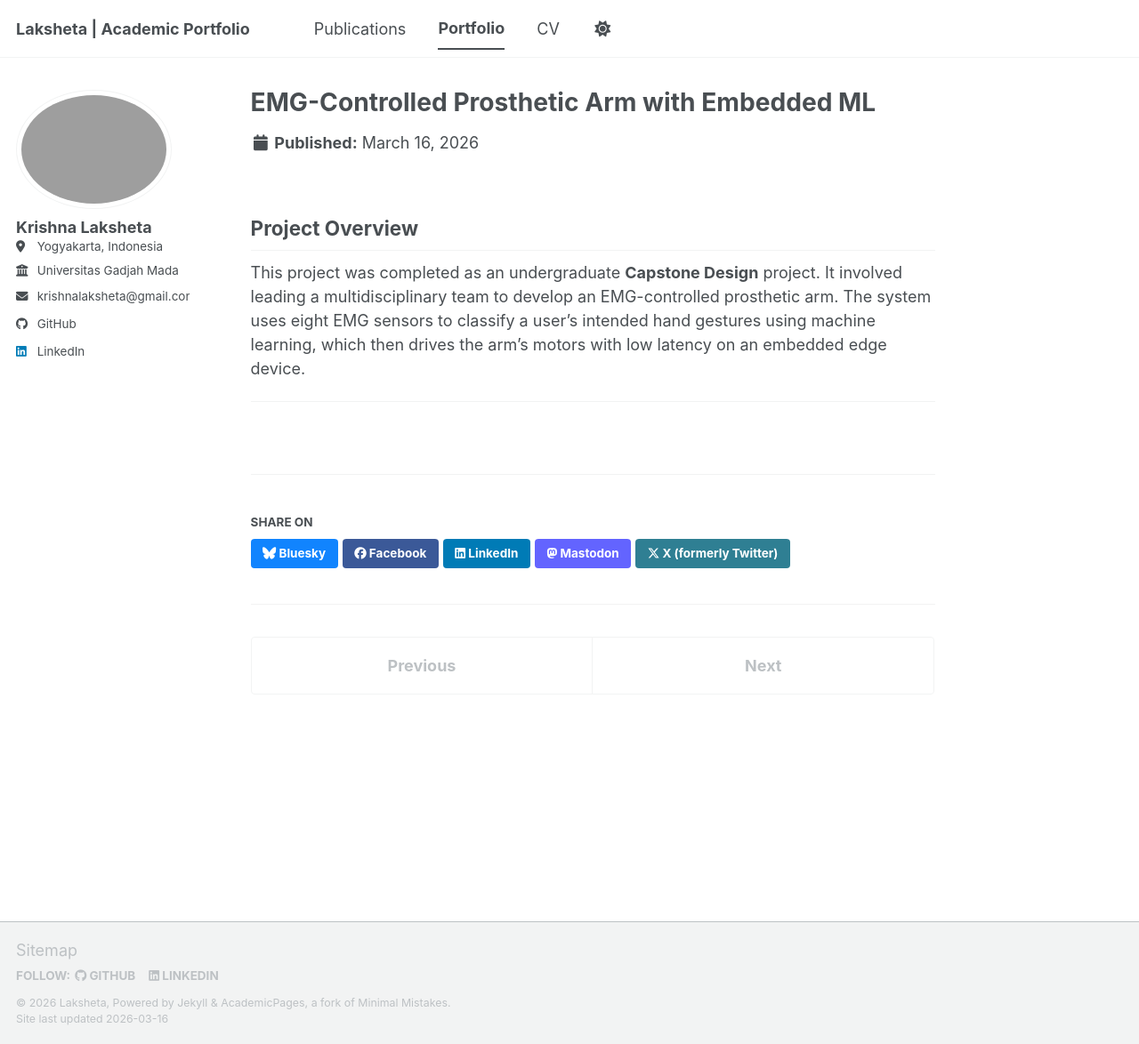
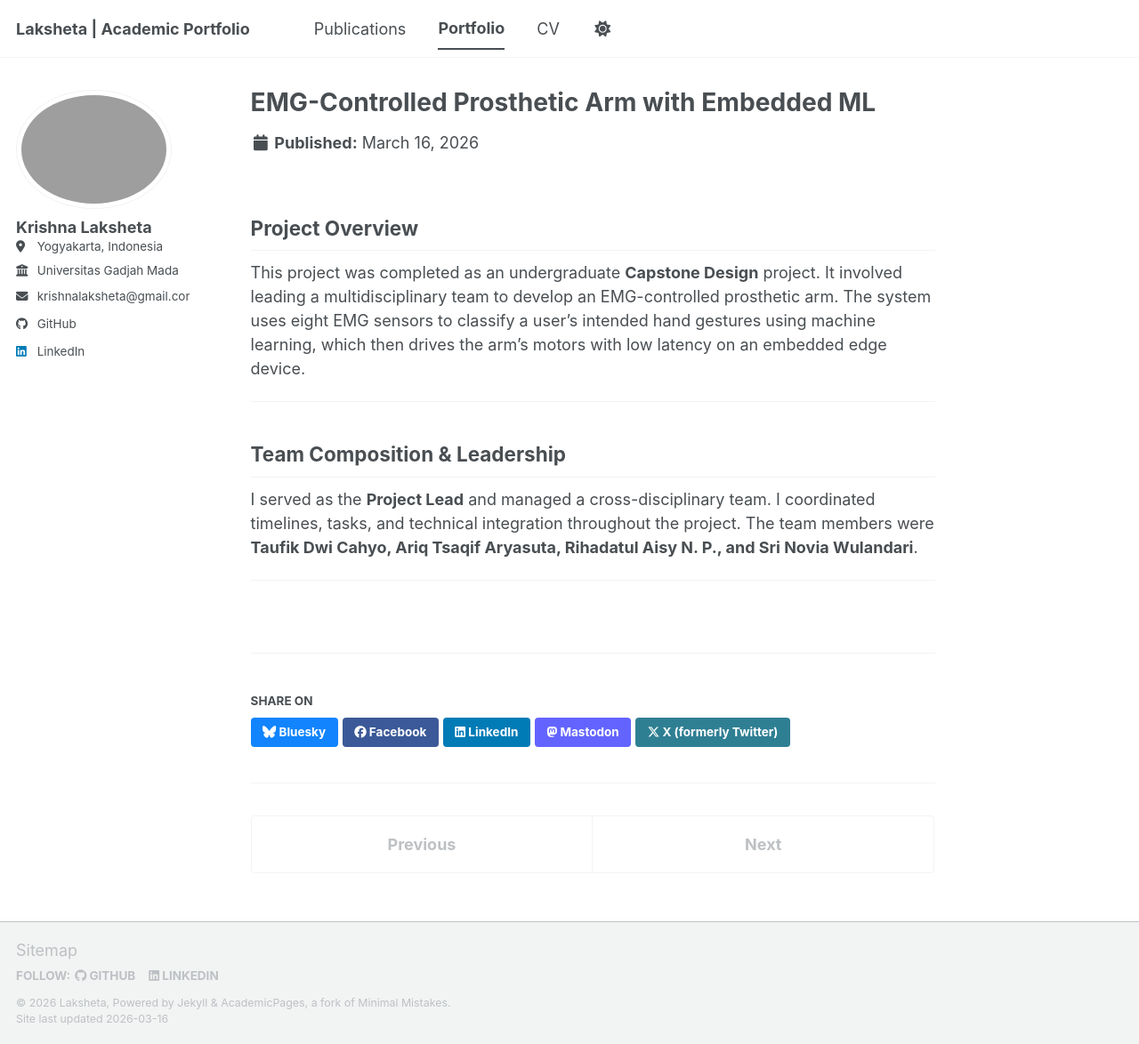
Before and after one commit to laksheta/laksheta.github.io, a Jekyll site: the page built from _portfolio/portfolio-6.md, in a window 1280 px wide and 1174 px high. Shown: the whole window at 89% size. Built offline with Jekyll 4.4.1, drawn with Linux system fonts in a browser that asks for light colours; a script bundle is joined from its source files by our own code; library files that are not in the unit come from our copies.

Commit message:
port-6: add team composition

```diff
--- a/_portfolio/portfolio-6.md
+++ b/_portfolio/portfolio-6.md
@@ -9,3 +9,8 @@ collection: portfolio
 This project was completed as an undergraduate **Capstone Design** project. It involved leading a multidisciplinary team to develop an EMG-controlled prosthetic arm. The system uses eight EMG sensors to classify a user’s intended hand gestures using machine learning, which then drives the arm’s motors with low latency on an embedded edge device.
 
 ---
+
+## Team Composition & Leadership
+I served as the **Project Lead** and managed a cross-disciplinary team. I coordinated timelines, tasks, and technical integration throughout the project. The team members were **Taufik Dwi Cahyo, Ariq Tsaqif Aryasuta, Rihadatul Aisy N. P., and Sri Novia Wulandari**.
+
+---
```
